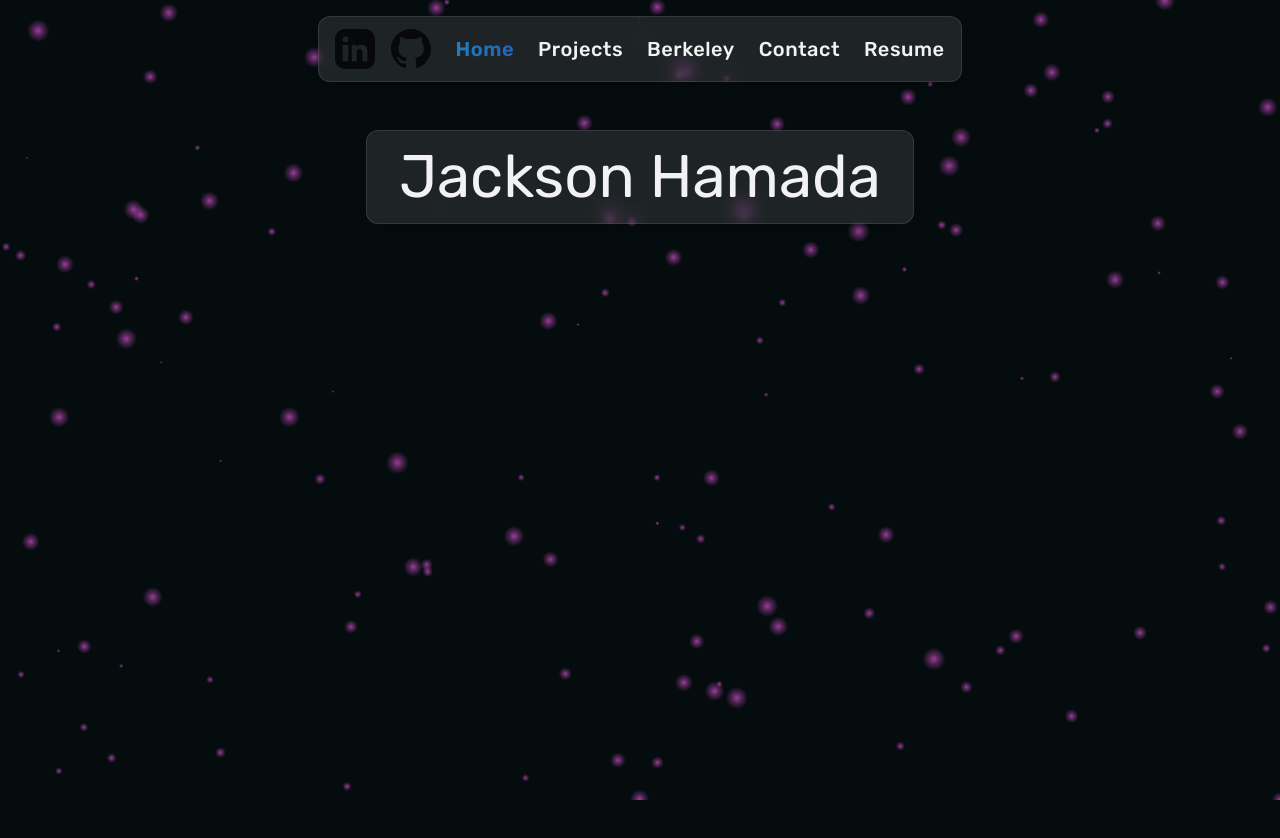
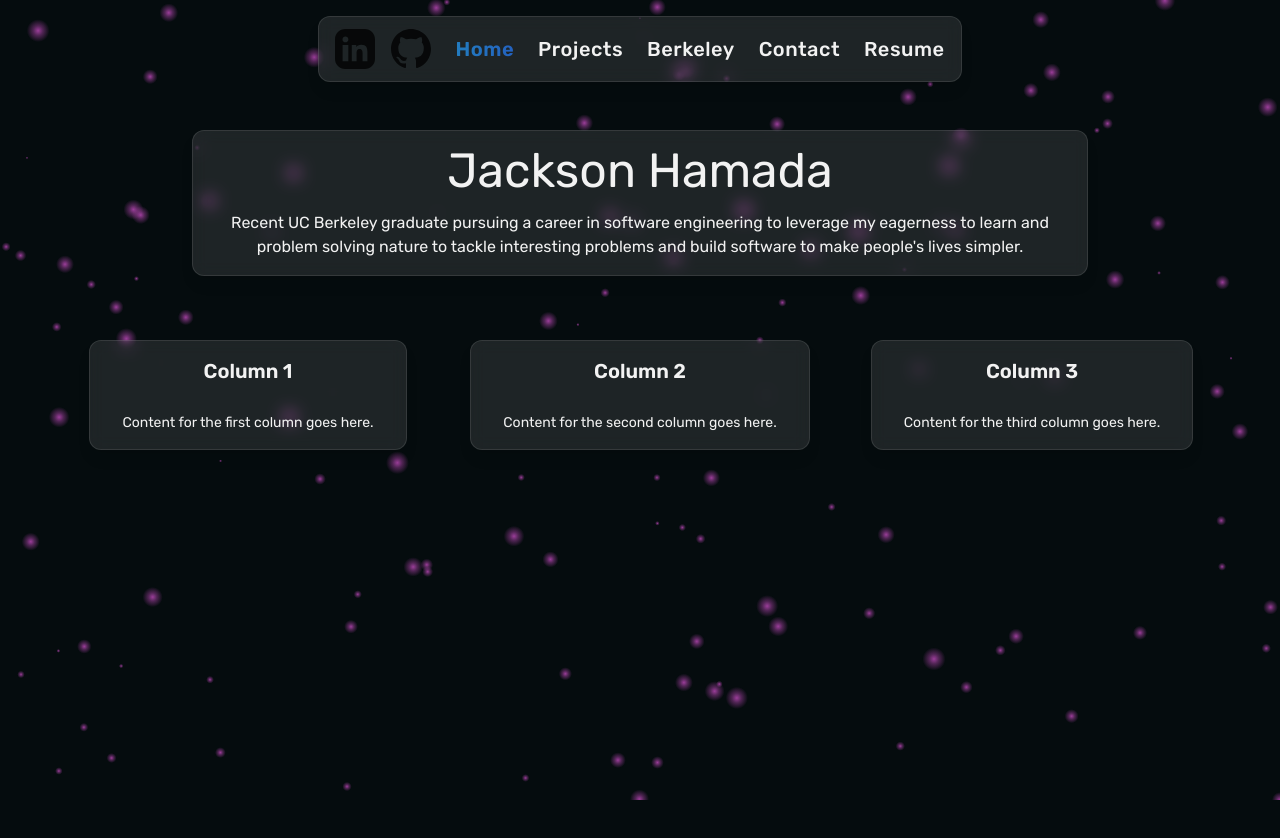
Before and after one commit to Sauce-Log/personalsitev2, a Next.js app: page / in a window 1280 px wide. Shown: the top 838 px of the page. Built offline with nearby package versions, Linux system fonts and the light colour scheme.

Commit message:
Added hero secton content and new section for projects

```diff
--- a/src/app/globals.css
+++ b/src/app/globals.css
@@ -57,7 +57,7 @@ body {
   }
 
   .item-container {
-    @apply flex items-center gap-4 px-8 py-4 mx-auto w-fit rounded-xl shadow-lg
+    @apply flex flex-col items-center gap-4 px-8 py-4 mx-auto w-fit rounded-xl shadow-lg
     bg-white/10 backdrop-blur
     border border-white/10;
   }
--- a/src/app/page.tsx
+++ b/src/app/page.tsx
@@ -11,11 +11,61 @@ export default function Home() {
       <section className="max-w-4xl mx-auto text-center mb-16">
         <div className="item-container">
           <h1
-            className="text-5xl md:text-6xl font-normal"
+            className="text-4xl md:text-5xl font-normal"
             style={{ color: "var(--color-text)" }}
           >
             Jackson Hamada
           </h1>
+          <p
+            className="text-sm md:text-base font-normal"
+            style={{ color: "var(--color-text)" }}
+          >
+            Recent UC Berkeley graduate pursuing a career in software
+            engineering to leverage my eagerness to learn and problem solving
+            nature to tackle interesting problems and build software to make
+            people's lives simpler.
+          </p>
+        </div>
+      </section>
+
+      {/* New 3-Column Section */}
+      <section className="max-w-6xl mx-auto mb-16">
+        <div className="grid grid-cols-1 md:grid-cols-2 lg:grid-cols-3 gap-6">
+          <div className="item-container">
+            <h3
+              className="text-xl font-semibold mb-3"
+              style={{ color: "var(--color-text)" }}
+            >
+              Column 1
+            </h3>
+            <p className="text-sm" style={{ color: "var(--color-text)" }}>
+              Content for the first column goes here.
+            </p>
+          </div>
+
+          <div className="item-container">
+            <h3
+              className="text-xl font-semibold mb-3"
+              style={{ color: "var(--color-text)" }}
+            >
+              Column 2
+            </h3>
+            <p className="text-sm" style={{ color: "var(--color-text)" }}>
+              Content for the second column goes here.
+            </p>
+          </div>
+
+          <div className="item-container">
+            <h3
+              className="text-xl font-semibold mb-3"
+              style={{ color: "var(--color-text)" }}
+            >
+              Column 3
+            </h3>
+            <p className="text-sm" style={{ color: "var(--color-text)" }}>
+              Content for the third column goes here.
+            </p>
+          </div>
         </div>
       </section>
     </div>
```
